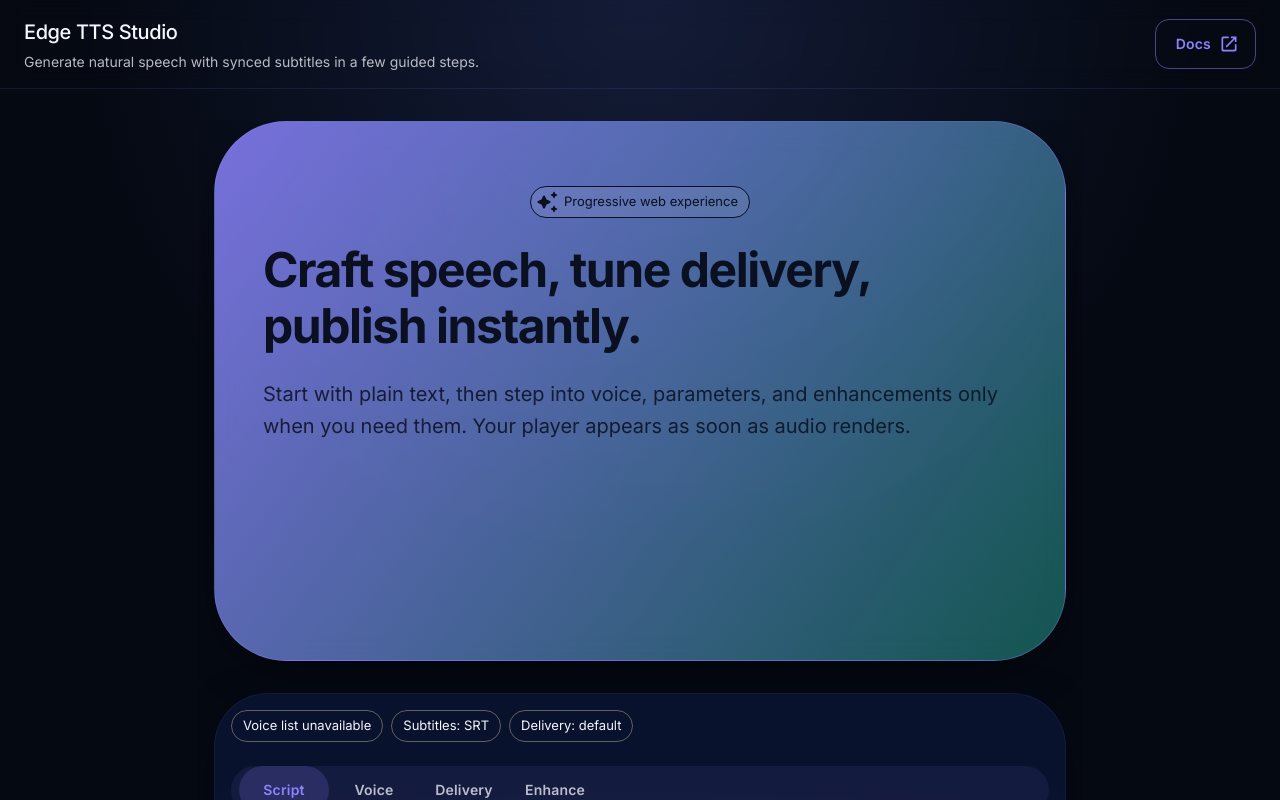
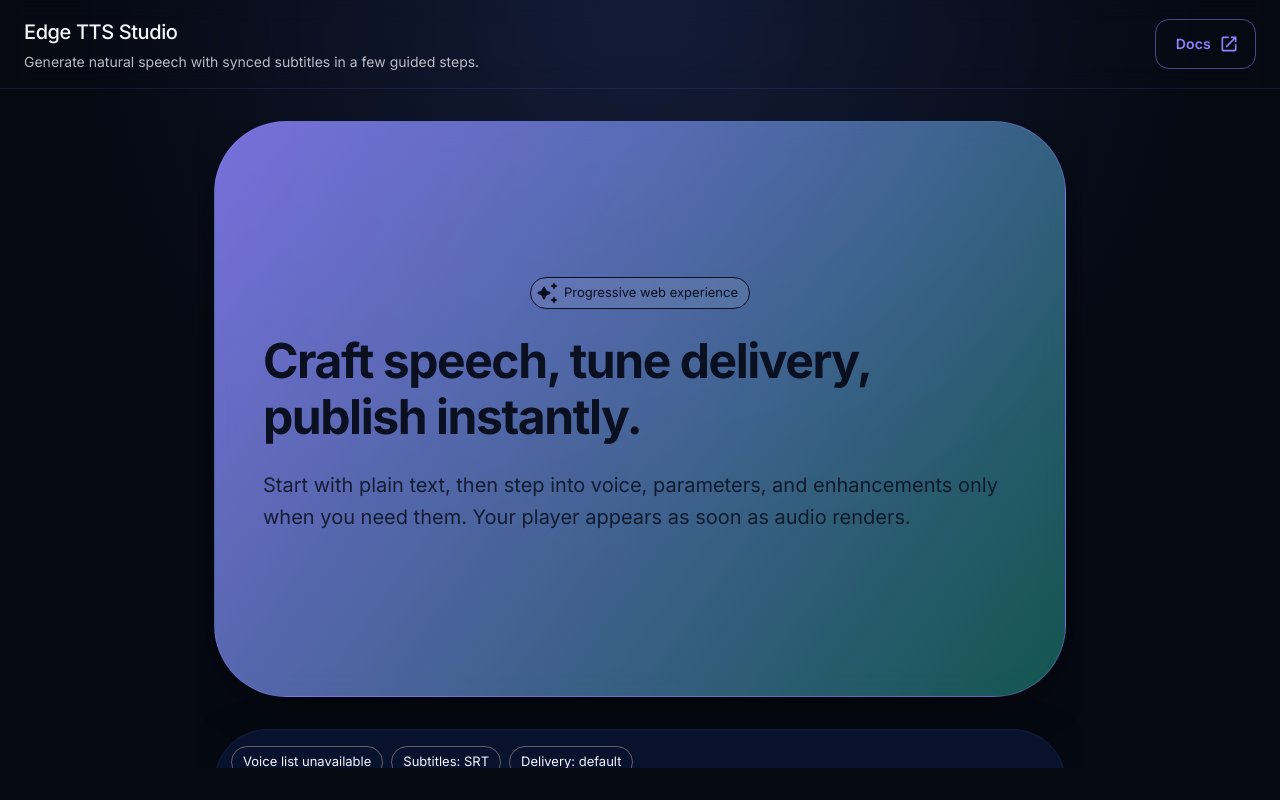
Before and after one commit to anschmieg/edge-tts-subtitles, a React (Vite) app in the folder ui/: page / in a window 1280 px wide. Shown: the top 800 px of the page. Built offline with nearby package versions, Linux system fonts and the light colour scheme; no server answers.

Commit message:
feat: add scroll-snap behavior

```diff
--- a/ui/src/App.tsx
+++ b/ui/src/App.tsx
@@ -311,7 +311,14 @@ function App() {
     loading || !voice || !text.trim() || llmRequiresConfig;
 
   return (
-    <Box sx={{ minHeight: '100vh', display: 'flex', flexDirection: 'column', overflow: 'hidden' }}>
+    <Box
+      sx={{
+        minHeight: '100vh',
+        display: 'flex',
+        flexDirection: 'column',
+        overflow: 'hidden',
+      }}
+    >
       <AppBar
         position="static"
         color="transparent"
@@ -347,27 +354,43 @@ function App() {
           minHeight: 0,
           py: { xs: 3, md: 4 },
           px: { xs: 1.5, md: 3 },
+          display: 'flex',
+          flexDirection: 'column',
+          overflow: 'hidden',
         }}
       >
         <Container
           maxWidth="md"
           sx={{
-            height: '100%',
+            flex: 1,
             display: 'flex',
             flexDirection: 'column',
             minHeight: 0,
             px: { xs: 0, md: 1 },
+            overflow: 'hidden',
           }}
         >
           <Stack
+            data-testid="snap-stack"
             spacing={{ xs: 3, md: 4 }}
             sx={{
-              flexGrow: 1,
-              overflowY: 'auto',
+              flex: 1,
+              minHeight: 0,
+              maxHeight: '100%',
+              overflowY: 'scroll',
+              overscrollBehaviorY: 'contain',
+              WebkitOverflowScrolling: 'touch',
               scrollSnapType: 'y mandatory',
+              scrollSnapStop: 'always',
+              scrollPaddingTop: (theme) => theme.spacing(3),
               pb: 4,
               pr: { xs: 1, md: 2 },
               pl: { xs: 1, md: 2 },
+              '& > *': {
+                scrollSnapAlign: 'start',
+                scrollSnapStop: 'always',
+                flexShrink: 0,
+              },
             }}
           >
             <Card
@@ -380,12 +403,10 @@ function App() {
                 color: 'primary.contrastText',
                 px: { xs: 3, md: 6 },
                 py: { xs: 4, md: 6 },
-                minHeight: { xs: 'calc(100vh - 200px)', md: 'calc(100vh - 260px)' },
-                scrollSnapAlign: 'start',
-                scrollSnapStop: 'always',
+                minHeight: { xs: '80vh', md: '72vh' },
               }}
             >
-              <CardContent sx={{ px: 0 }}>
+              <CardContent sx={{ px: 0, display: 'flex', flexDirection: 'column', justifyContent: 'center', height: '100%' }}>
                 <Stack spacing={3}>
                   <Chip
                     icon={<AutoAwesomeRoundedIcon />}
@@ -416,12 +437,10 @@ function App() {
               onSubmit={handleSubmit}
               sx={{
                 borderRadius: 3,
-                minHeight: { xs: 'calc(100vh - 200px)', md: 'calc(100vh - 260px)' },
-                scrollSnapAlign: 'start',
-                scrollSnapStop: 'always',
+                minHeight: { xs: '80vh', md: '72vh' },
               }}
             >
-              <CardContent sx={{ display: 'flex', flexDirection: 'column', gap: 3 }}>
+              <CardContent sx={{ display: 'flex', flexDirection: 'column', gap: 3, flex: 1, minHeight: 0 }}>
                 <Stack direction="row" spacing={1} flexWrap="wrap">
                   <Chip
                     label={
@@ -689,9 +708,7 @@ function App() {
                   justifyContent: 'center',
                   p: { xs: 4, md: 6 },
                   textAlign: 'center',
-                  minHeight: { xs: 'calc(100vh - 200px)', md: 'calc(100vh - 260px)' },
-                  scrollSnapAlign: 'start',
-                  scrollSnapStop: 'always',
+                  minHeight: { xs: '80vh', md: '72vh' },
                 }}
               >
                 <Stack spacing={2} alignItems="center">
--- a/ui/src/index.css
+++ b/ui/src/index.css
@@ -11,10 +11,23 @@
   box-sizing: border-box;
 }
 
+html,
+body,
+#root {
+  height: 100%;
+}
+
+#root {
+  display: flex;
+  flex-direction: column;
+  overflow: hidden;
+}
+
 body {
   margin: 0;
   min-height: 100vh;
   background: radial-gradient(circle at top, #141c38 0%, #050912 55%);
+  overflow: hidden;
 }
 
 a {
```
